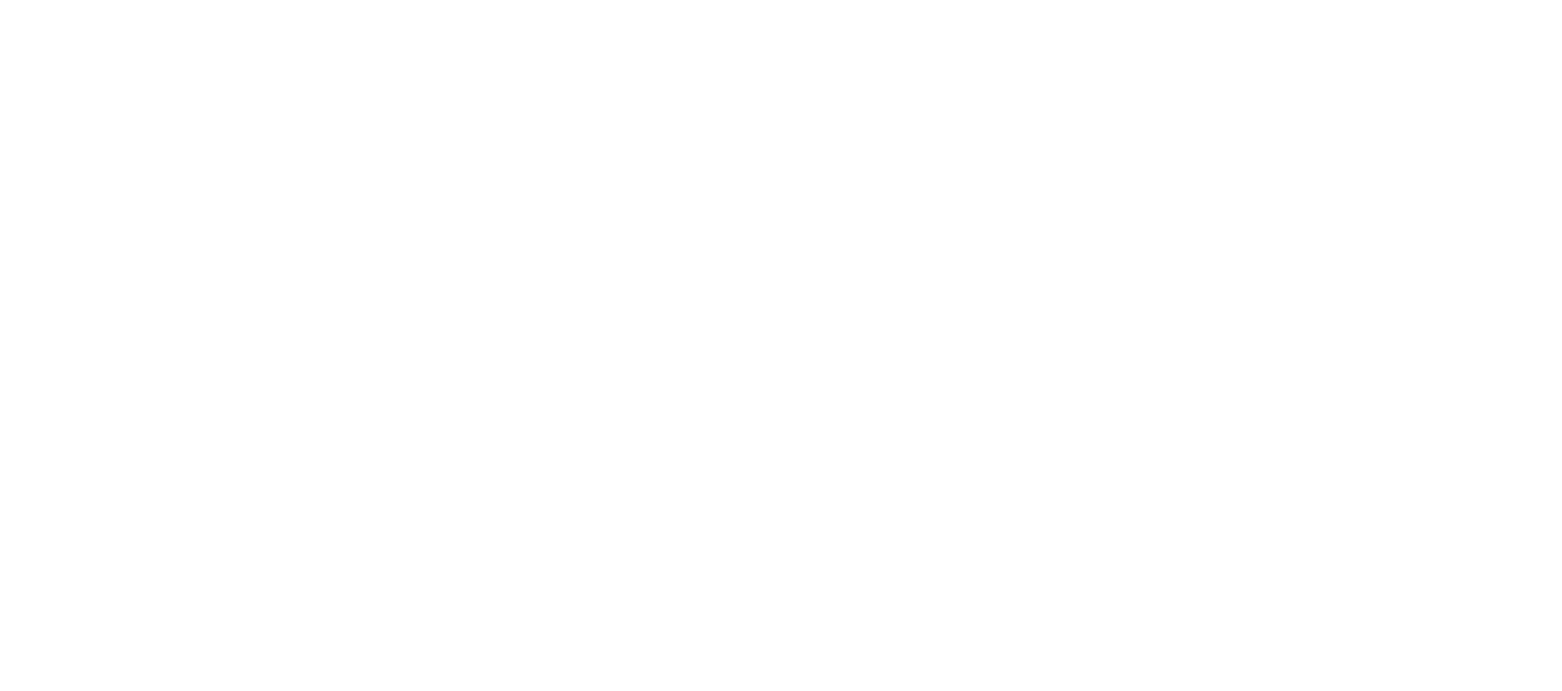
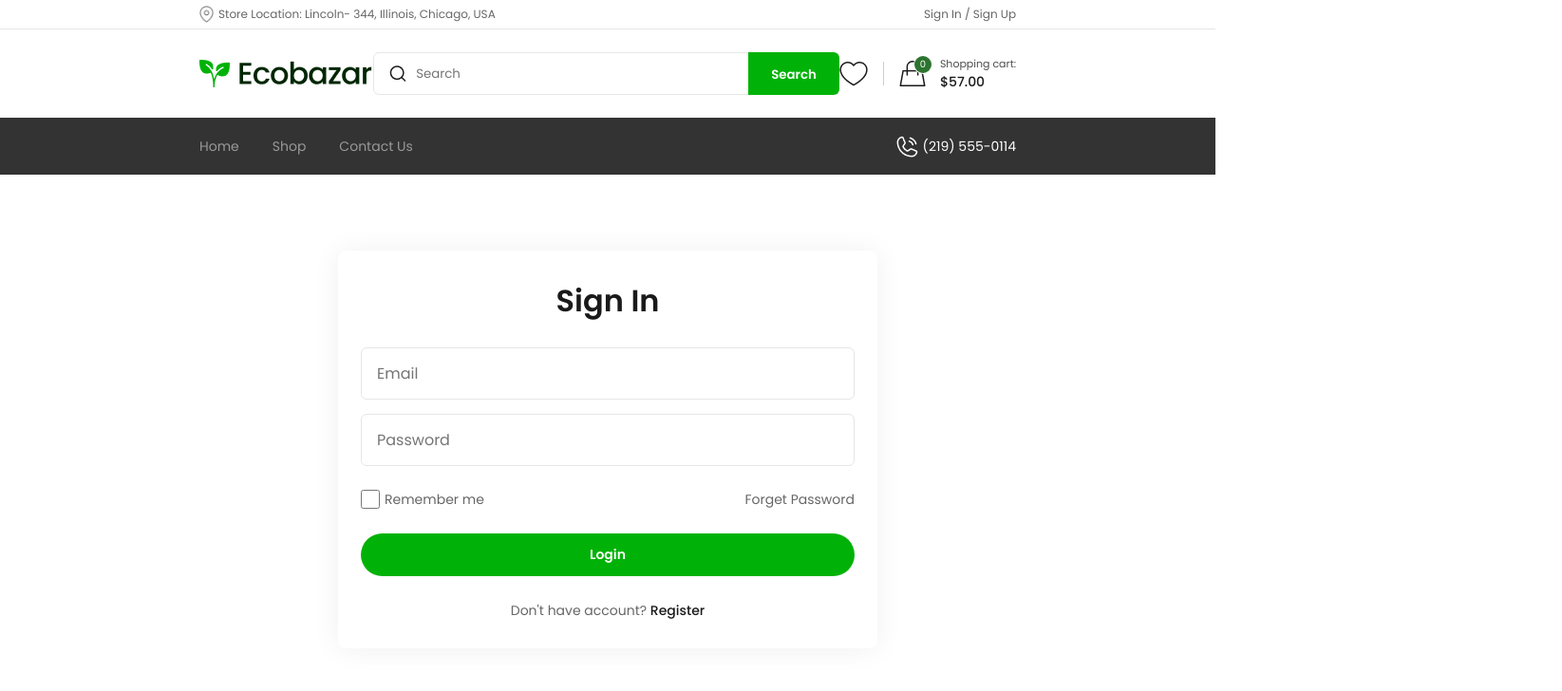
Before and after one commit to ClydeCode/ecommerce-web, a React (Create React App) app: page /login in a window 1280 px wide. Before the commit this address had no page. Shown: the top 728 px of the page at 95% size, 1645 px wide, since content can reach past the window. Built offline with nearby package versions, Linux system fonts and the light colour scheme.

Commit message:
Add login page

```diff
--- a/src/App.css
+++ b/src/App.css
@@ -11,5 +11,5 @@
 }
 
 footer {
-  margin-top: 80px;
+
 }
--- a/src/RouteSwitch.js
+++ b/src/RouteSwitch.js
@@ -1,11 +1,13 @@
 import { BrowserRouter, Routes, Route } from "react-router-dom";
 import Home from "./pages/Home.js";
+import LoginPage from "./pages/LoginPage.js";
 
 export default function RouteSwitch() {
     return (
         <BrowserRouter>
             <Routes>
                 <Route path="/" element={ <Home /> } />
+                <Route path="/login" element= { <LoginPage /> } />
             </Routes>
         </BrowserRouter>
     )
--- a/src/components/Header/TopNavbar.js
+++ b/src/components/Header/TopNavbar.js
@@ -9,7 +9,7 @@
                 <p id="text">Store Location: Lincoln- 344, Illinois, Chicago, USA</p>
             </div>
             <div className="small_nav_links">
-                <a href="#">Sign In / Sign Up</a>
+                <a href="/login">Sign In / Sign Up</a>
             </div>
         </div>
     );
--- /dev/null
+++ b/src/pages/LoginPage.js
@@ -0,0 +1,30 @@
+import "../styles/Pages/loginPage.css";
+import Footer from "../layout/Footer.js";
+import Header from "../layout/Header.js";
+
+export default function LoginPage() {
+    return (
+        <div className="login_page">
+            <Header />
+
+            <div className="login_container">
+                <p id="title">Sign In</p>
+                <form action="post">
+                    <input type="email" placeholder="Email"/>
+                    <input type="password" placeholder="Password"/>
+                    <div className="optional_subcontainer">
+                        <label>
+                            <input type="checkbox" id="rememberMe"/>
+                            Remember me
+                        </label>
+                        <a href="#">Forget Password</a>
+                    </div>
+                    <button type="submit" id="loginBtn">Login</button>
+                </form>
+                <p id="registerOffer">Don't have account? <a href="#">Register</a></p>
+            </div>
+
+            <Footer />
+        </div>
+    )
+}
--- /dev/null
+++ b/src/styles/Pages/loginPage.css
@@ -0,0 +1,90 @@
+.login_page .login_container {
+    display: flex;
+    justify-content: space-around;
+    align-items: center;
+    flex-direction: column;
+    gap: 15px;
+    max-width: 520px;
+    height: 371px;
+    margin: 80px auto;
+    padding: 24px;
+    box-shadow: 0 1px 30px #f0f0f0;
+    border-radius: 8px;
+}
+
+.login_page .login_container #title {
+    color: #1A1A1A;
+    font-size: 32px;
+    font-weight: 600;
+}
+
+.login_page .login_container form {
+    display: flex;
+    flex-direction: column;
+    gap: 15px;
+    width: 100%;
+}
+
+.login_page .login_container form input {
+    padding: 14px 16px;
+    border: 1px solid #E6E6E6;
+    border-radius: 6px;
+    color: #999999;
+    font-size: 16px;
+}
+
+.login_page .login_container form .optional_subcontainer {
+    display: flex;
+    justify-content: space-between;
+    align-items: center;
+    margin: 10px 0;
+}
+
+.login_page .login_container form .optional_subcontainer label {
+    display: flex;
+    align-items: center;
+    font-size: 14px;
+    color: #666666;
+    user-select: none;
+}
+
+.login_page .login_container form .optional_subcontainer label input[type=checkbox] {
+    align-self: flex-start;
+    width: 20px;
+    height: 20px;
+    margin-right: 5px;
+    cursor: pointer;
+}
+
+.login_page .login_container form .optional_subcontainer a {
+    font-size: 14px;
+    color: #666666;
+    text-decoration: none;
+}
+
+.login_page .login_container form #loginBtn {
+    height: 45px;
+    font-size: 14px;
+    font-weight: 600;
+    color: white;
+    background-color: #00B207;
+    border: none;
+    border-radius: 43px;
+}
+
+.login_page .login_container form #loginBtn:hover {
+    background-color: #2C742F;
+    cursor: pointer;
+}
+
+.login_page .login_container #registerOffer {
+    color: #666666;
+    font-size: 14px;
+}
+
+.login_page .login_container #registerOffer a {
+    font-size: 14px;
+    font-weight: 500;
+    color: #1A1A1A;
+    text-decoration: none;
+}
```
